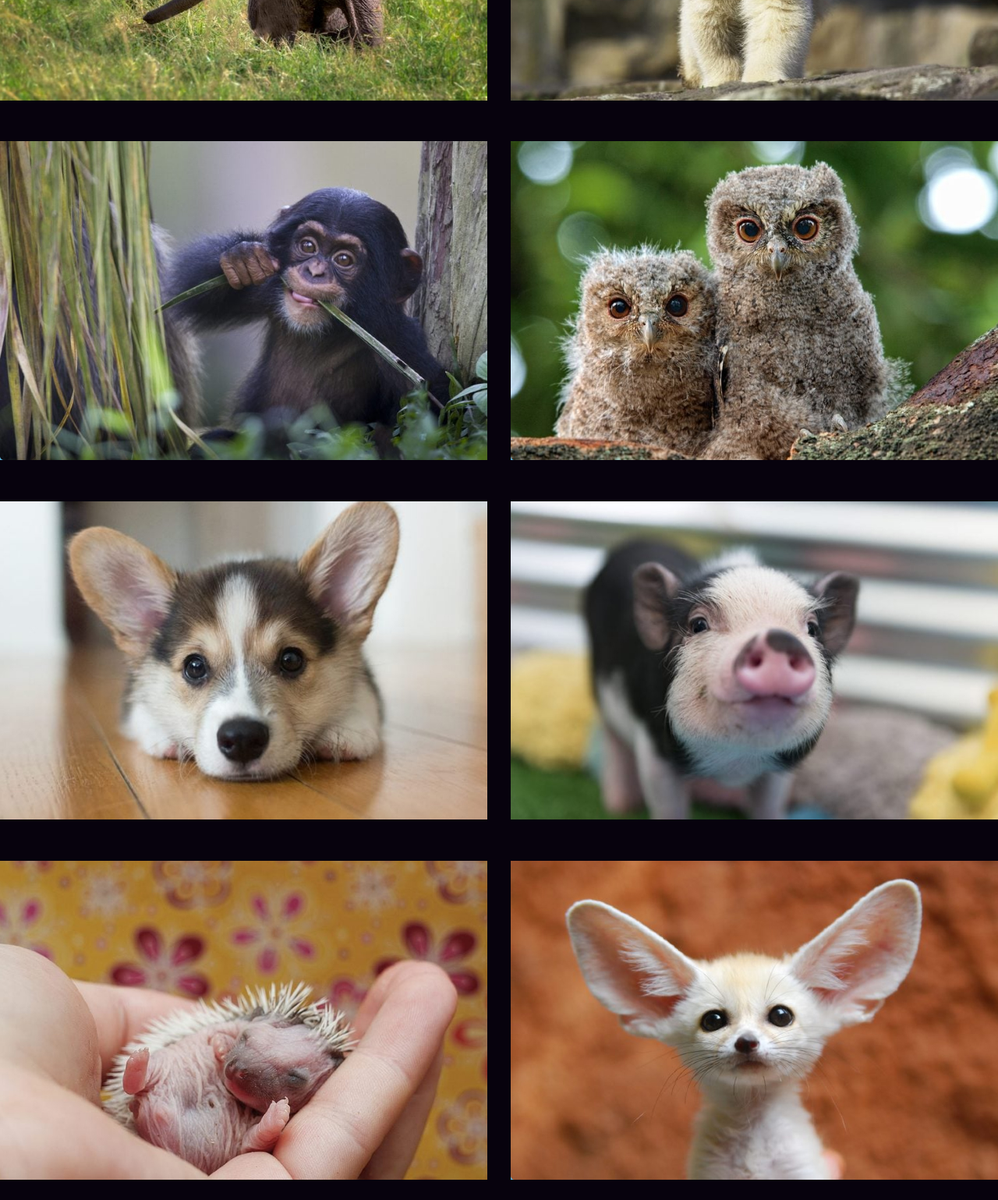
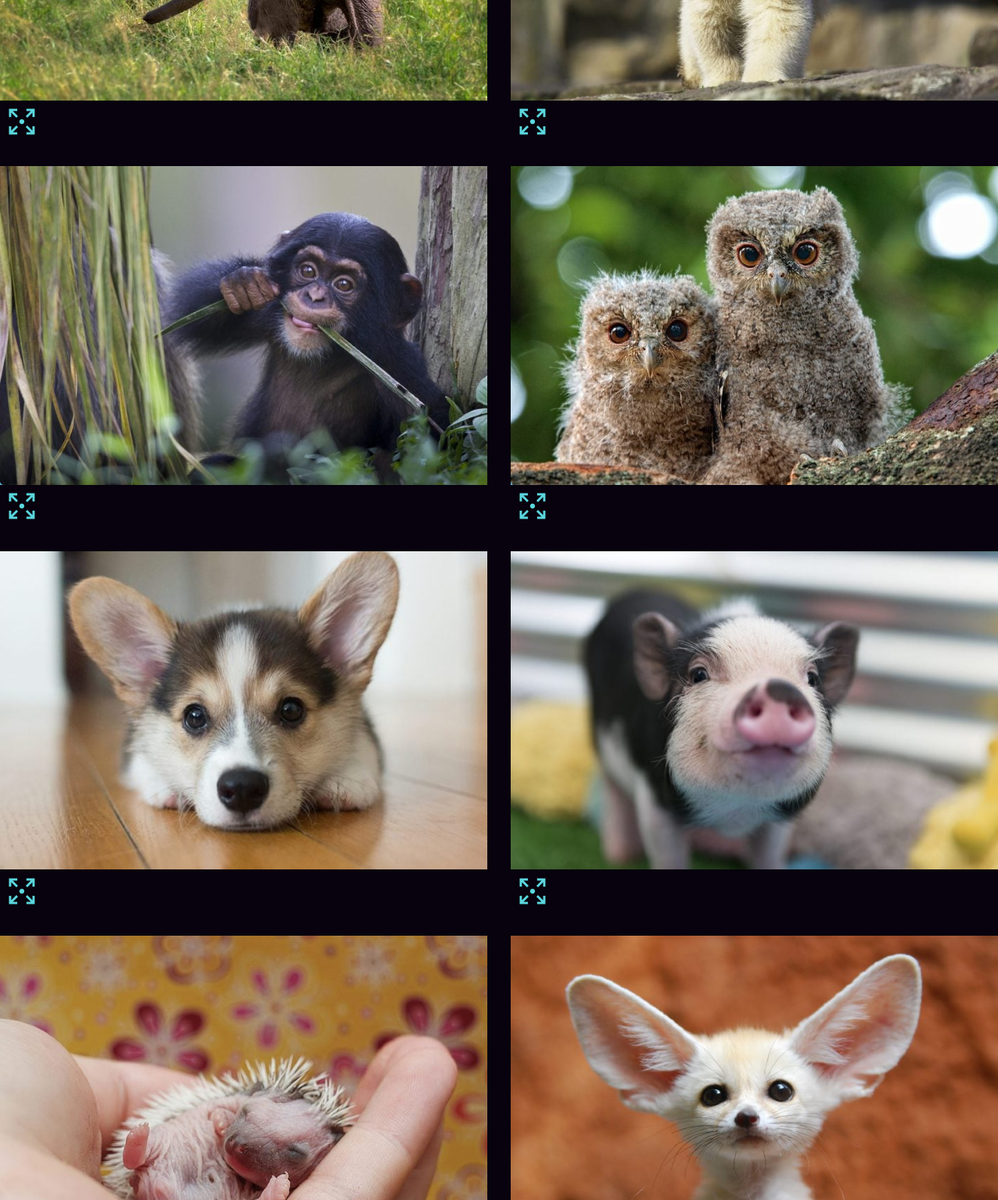
Before and after one commit to Benjamintremblay1/etudiant, a plain HTML site: page etudiant/index.html in a window 1280 px wide. Shown: the part 780-2319 px from the top of the page at 78% size. Drawn offline with nearby package versions, Linux system fonts and the light colour scheme; a web font is replaced by a local one.

Commit message:
continuation 06

```diff
--- a/etudiant/css/style.css
+++ b/etudiant/css/style.css
@@ -49,6 +49,8 @@ header {
   color: inherit #07020d;
 
   position: fixed;
+  top: 50px;
+  left: 0;
   width: 100%;
 }
 
@@ -99,3 +101,12 @@ button {
   gap: 30px;
   border-radius: 10px;
 }
+
+.material-symbols-outlined {
+  background-color: #07020d;
+  color: #5bd7de;
+  font-size: 44px;
+
+  border-radius: 5px;
+  cursor: pointer;
+}
--- a/etudiant/index.html
+++ b/etudiant/index.html
@@ -17,8 +17,8 @@
     />
 
     <link
-      href="https://fonts.googleapis.com/icon?family=Material+Icons"
       rel="stylesheet"
+      href="https://fonts.googleapis.com/css2?family=Material+Symbols+Outlined:opsz,wght,FILL,GRAD@20..48,100..700,0..1,-50..200"
     />
 
     <link rel="stylesheet" href="css/style.css" />
@@ -47,49 +47,65 @@
         <article class="card">
           <img class="image" src="images/photos/elephant.jpg" alt="Éléphant" />
           <button class="button">
-            <!-- Remplacez CE commentaire par votre icône de flèche -->
+            <a href="#"
+              ><span class="material-symbols-outlined"> arrows_output </span></a
+            >
           </button>
         </article>
         <article class="card">
           <img class="image" src="images/photos/bear.jpg" alt="Ours polaire" />
           <button class="button">
-            <!-- Remplacez CE commentaire par votre icône de flèche -->
+            <a href="#"
+              ><span class="material-symbols-outlined"> arrows_output </span></a
+            >
           </button>
         </article>
         <article class="card">
           <img class="image" src="images/photos/monkey.jpg" alt="Singe" />
           <button class="button">
-            <!-- Remplacez CE commentaire par votre icône de flèche -->
+            <a href="#"
+              ><span class="material-symbols-outlined"> arrows_output </span></a
+            >
           </button>
         </article>
         <article class="card">
           <img class="image" src="images/photos/owl.jpg" alt="Hiboux" />
           <button class="button">
-            <!-- Remplacez CE commentaire par votre icône de flèche -->
+            <a href="#"
+              ><span class="material-symbols-outlined"> arrows_output </span></a
+            >
           </button>
         </article>
         <article class="card">
           <img class="image" src="images/photos/dog.jpg" alt="Chien" />
           <button class="button">
-            <!-- Remplacez CE commentaire par votre icône de flèche -->
+            <a href="#"
+              ><span class="material-symbols-outlined"> arrows_output </span></a
+            >
           </button>
         </article>
         <article class="card">
           <img class="image" src="images/photos/pig.jpg" alt="Porcelet" />
           <button class="button">
-            <!-- Remplacez CE commentaire par votre icône de flèche -->
+            <a href="#"
+              ><span class="material-symbols-outlined"> arrows_output </span></a
+            >
           </button>
         </article>
         <article class="card">
           <img class="image" src="images/photos/hedgehog.jpg" alt="Hérisson" />
           <button class="button">
-            <!-- Remplacez CE commentaire par votre icône de flèche -->
+            <a href="#"
+              ><span class="material-symbols-outlined"> arrows_output </span></a
+            >
           </button>
         </article>
         <article class="card">
           <img class="image" src="images/photos/fennec.jpg" alt="Fennec" />
           <button class="button">
-            <!-- Remplacez CE commentaire par votre icône de flèche -->
+            <a href="#"
+              ><span class="material-symbols-outlined"> arrows_output </span></a
+            >
           </button>
         </article>
         <article class="card">
@@ -99,13 +115,17 @@
             alt="Loutre de mer"
           />
           <button class="button">
-            <!-- Remplacez CE commentaire par votre icône de flèche -->
+            <a href="#"
+              ><span class="material-symbols-outlined"> arrows_output </span></a
+            >
           </button>
         </article>
         <article class="card">
           <img class="image" src="images/photos/koala.jpg" alt="Koala" />
           <button class="button">
-            <!-- Remplacez CE commentaire par votre icône de flèche -->
+            <a href="#"
+              ><span class="material-symbols-outlined"> arrows_output </span></a
+            >
           </button>
         </article>
       </div>
```
